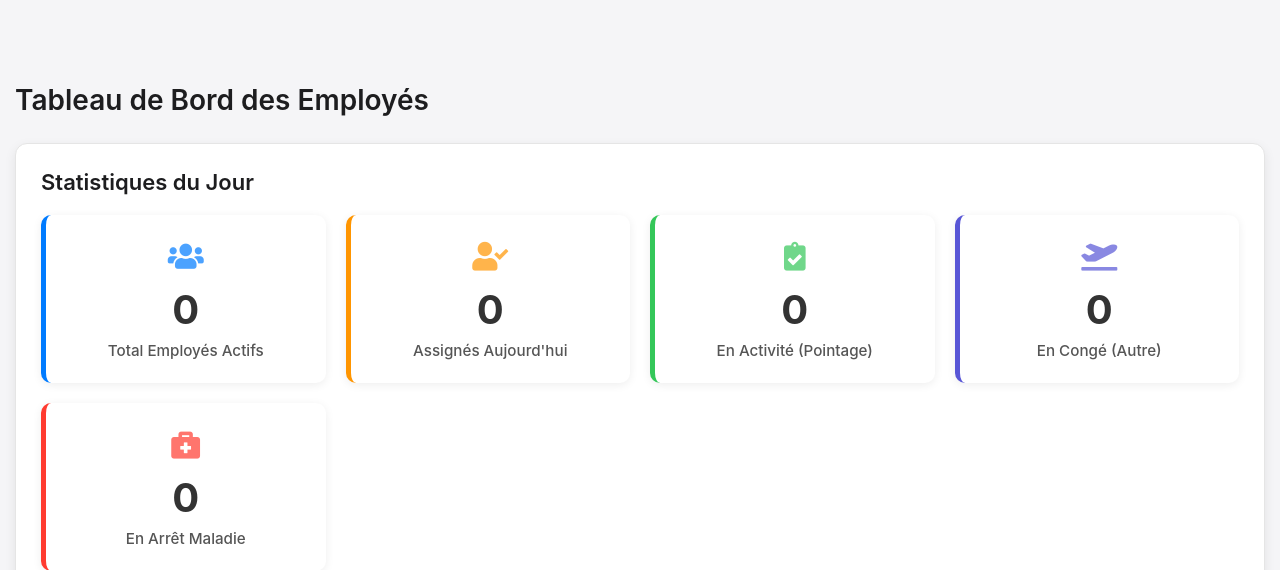
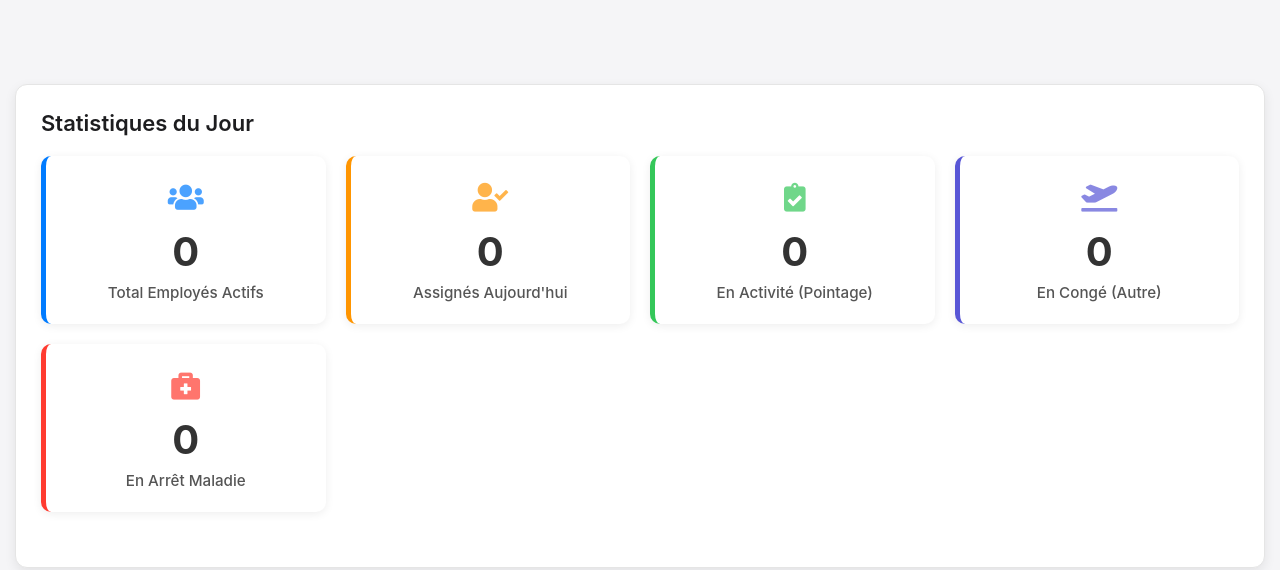
Before and after one commit to SarathChandramohan/FranceReport, a PHP site: page /employes.php in a window 1280 px wide. Shown: the top 570 px of the page. Run offline with PHP 8.4, Linux system fonts and the light colour scheme; the visitor is signed in with stand-in values (Sample User, id 1); data that the repository does not hold is empty; some libraries are stand-ins or nearby versions.

Commit message:
Update employes.php

```diff
--- a/employes.php
+++ b/employes.php
@@ -129,7 +129,7 @@ $initial_employee_list = getInitialEmployeeList($conn);
 
 
 <div class="container-fluid mt-4" id="main-content-area">
-    <h2>Tableau de Bord des Employés</h2>
+
 
     <div class="card">
         <h3>Statistiques du Jour</h3>
```
